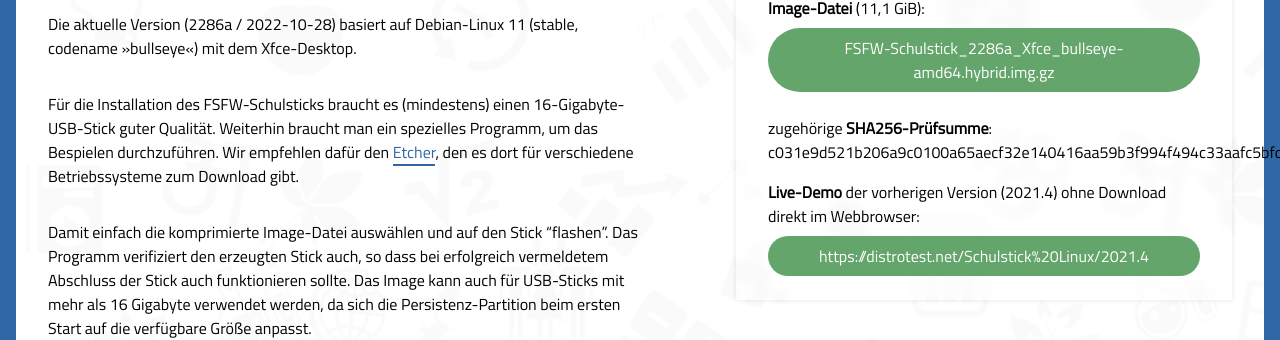
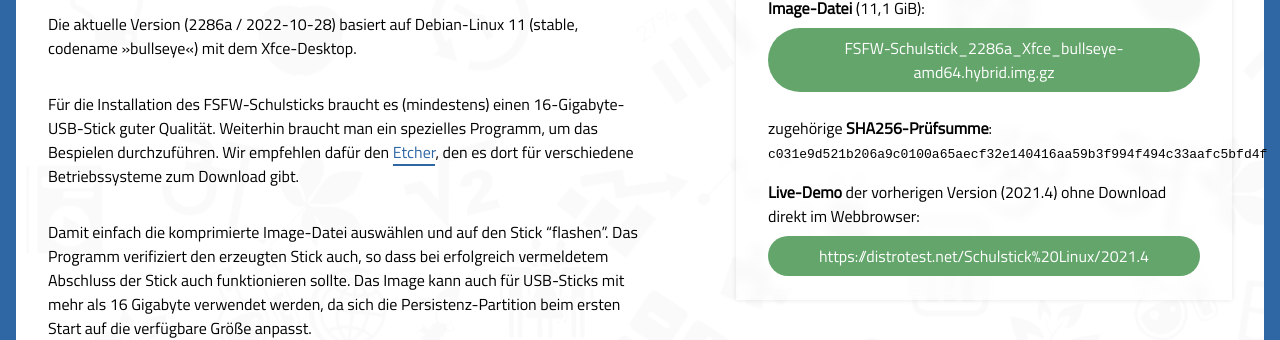
Before and after one commit to fsfw-dresden/schulstick-page, a Jekyll site: the page built from index.md, in a window 1280 px wide and 900 px high, scrolled down 1371 px. Shown: the part 144-484 px from the top of the window. Built offline with Jekyll 4.4.1, drawn with Linux system fonts in a browser that asks for light colours.

Commit message:
Checksumme als Code (mit Monospace-font) formatieren

```diff
--- a/index.md
+++ b/index.md
@@ -37,7 +37,7 @@ Das Image kann auch für USB-Sticks mit mehr als 16 Gigabyte verwendet werden, d
 >
 > [FSFW-Schulstick_2286a_Xfce_bullseye-amd64.hybrid.img.gz](https://ftp.inf.tu-dresden.de/os/FSFW/FSFW-Schulstick_2286a_Xfce_bullseye-amd64.hybrid.img.gz)
 >
-> zugehörige **SHA256-Prüfsumme**: c031e9d521b206a9c0100a65aecf32e140416aa59b3f994f494c33aafc5bfd4f
+> zugehörige **SHA256-Prüfsumme**: `c031e9d521b206a9c0100a65aecf32e140416aa59b3f994f494c33aafc5bfd4f`
 >
 > **Live-Demo** der vorherigen Version (2021.4) ohne Download direkt im Webbrowser:
 >
```
